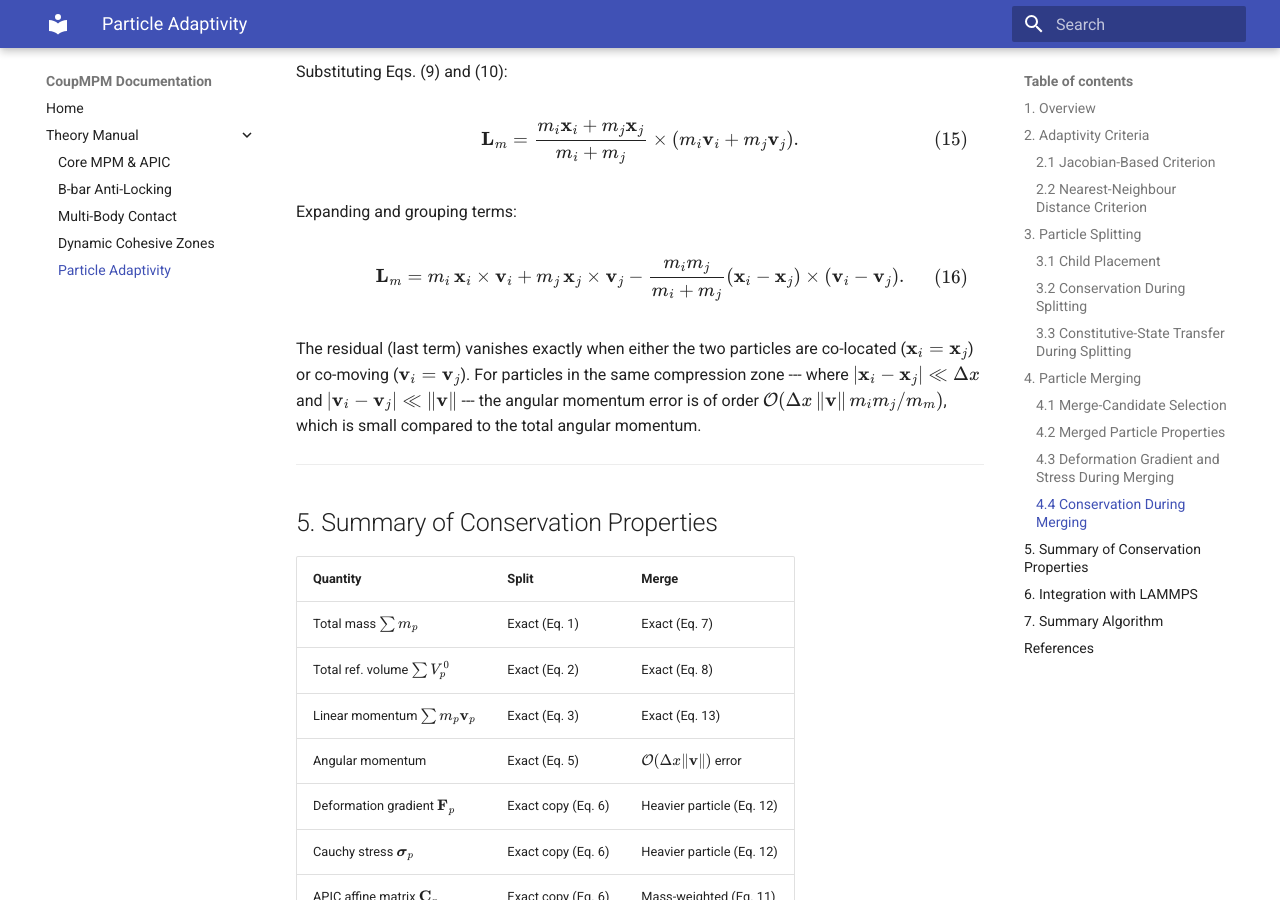
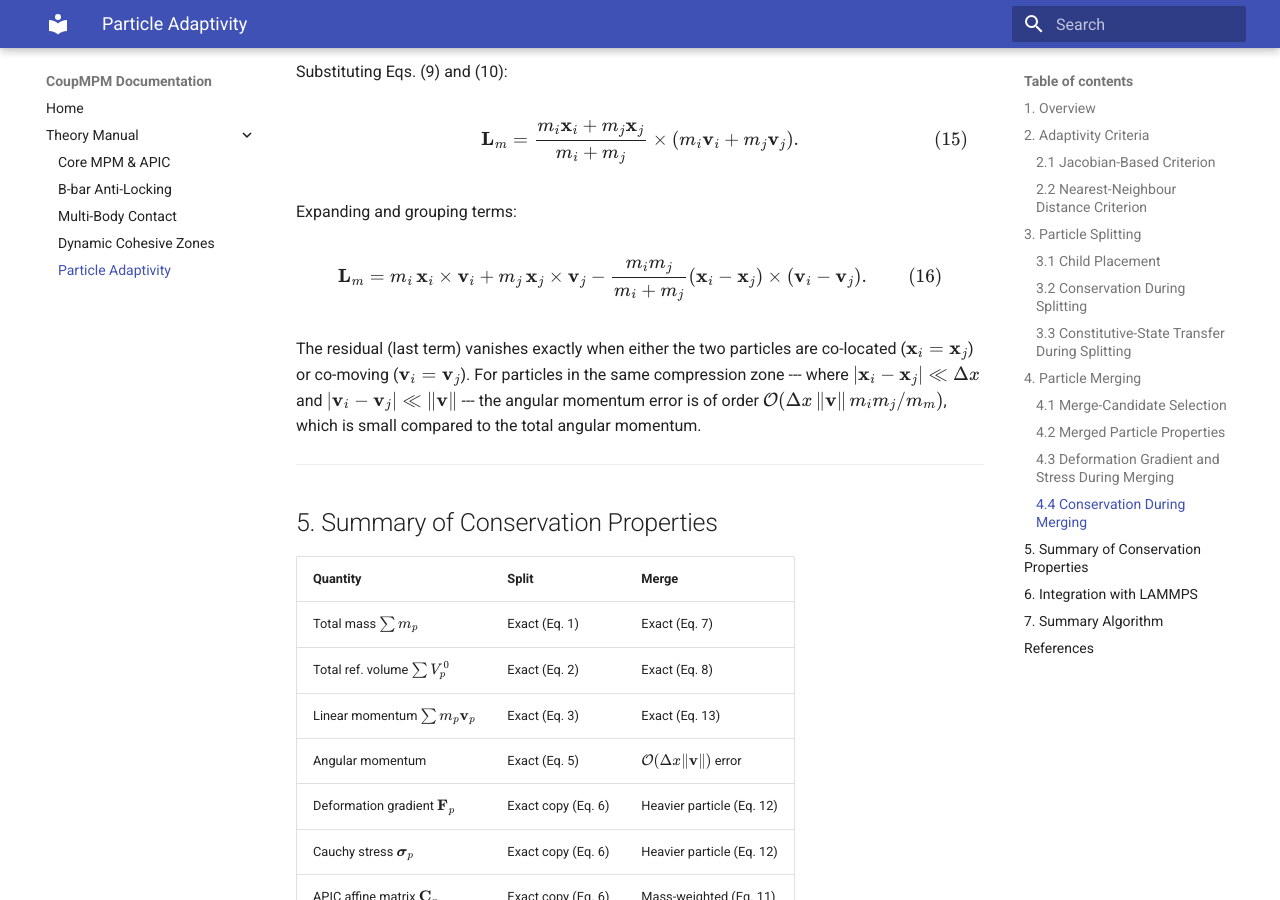
Before and after one commit to tengzhang48/CoupMPM, an MkDocs documentation site: the page built from docs/theory_adaptivity.md, in a window 1280 px wide and 900 px high, scrolled down 6509 px. Built offline with MkDocs 1.6.1 and Material for MkDocs 9.7.7, drawn with Linux system fonts in a browser that asks for light colours.

Commit message:
Fix formatting of equation in theory_adaptivity.md

```diff
--- a/docs/theory_adaptivity.md
+++ b/docs/theory_adaptivity.md
@@ -269,7 +269,7 @@ $$\mathbf{L}_m = \frac{m_i \mathbf{x}_i + m_j \mathbf{x}_j}{m_i + m_j} \times (m
 
 Expanding and grouping terms:
 
-$$\mathbf{L}_m = m_i \, \mathbf{x}_i \times \mathbf{v}_i + m_j \, \mathbf{x}_j \times \mathbf{v}_j - \frac{m_i m_j}{m_i + m_j} (\mathbf{x}_i - \mathbf{x}_j) \times (\mathbf{v}_i - \mathbf{v}_j). \tag{16}$$
+$$ \mathbf{L}_m = m_i \, \mathbf{x}_i \times \mathbf{v}_i + m_j \, \mathbf{x}_j \times \mathbf{v}_j - \frac{m_i m_j}{m_i + m_j} (\mathbf{x}_i - \mathbf{x}_j) \times (\mathbf{v}_i - \mathbf{v}_j). \qquad (16) $$
 
 The residual (last term) vanishes exactly when either the two particles are co-located
 ($\mathbf{x}_i = \mathbf{x}_j$)
```
